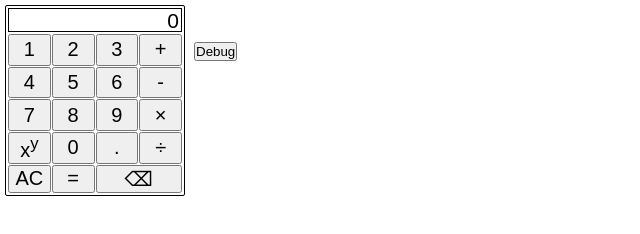
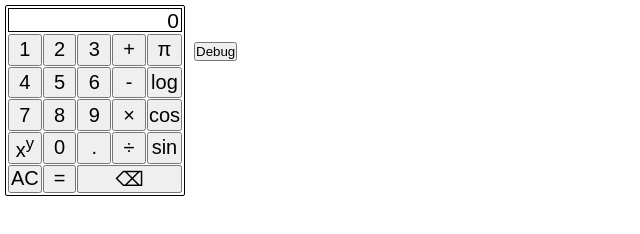
Before and after one commit to ample-samples/calculator, a website built with Vite: page index.html in a window 1280 px wide. Shown: the whole page, without its empty margins (0-640 px from the left). Built offline with nearby package versions, Linux system fonts and the light colour scheme; a web font is replaced by a local one.

Commit message:
added html and css for pi, sin, cos and log

```diff
--- a/index.html
+++ b/index.html
@@ -33,6 +33,11 @@
       <button class="calculator__button calculator__button--button-divide">÷</button>
       <button class="calculator__button calculator__button--button-clear" onclick="clear()">AC</button>
       <button class="calculator__button calculator__button--button-evaluate">=</button>
+      <button class="calculator__button calculator__button--button-pi">π</button>
+      <button class="calculator__button calculator__button--button-log">log</button>
+      <button class="calculator__button calculator__button--button-sin">sin</button>
+      <button class="calculator__button calculator__button--button-cos">cos</button>
+      <button class="calculator__button calculator__button--button-backspace">⌫</button>
       <button class="calculator__button calculator__button--button-backspace">⌫</button>
     </section>
   </section>
--- a/src/style.scss
+++ b/src/style.scss
@@ -34,16 +34,32 @@
     grid-template-columns: 1fr 1fr 1fr 1fr;
     grid-template-rows: 1fr 1fr 1fr 1fr;
     grid-template-areas:
-      "1 2 3 add"
-      "4 5 6 subtract"
-      "7 8 9 multiply"
-      "_ 0 period divide"
-      "clear evaluate backspace backspace";
+      "1 2 3 add pi"
+      "4 5 6 subtract log"
+      "7 8 9 multiply cos"
+      "_ 0 period divide sin"
+      "clear evaluate backspace backspace backspace";
 
     .calculator__button {
       width: 100%;
       height: 100%;
       font-size: 20px;
+
+      &--button-log {
+        grid-area: log
+      }
+
+      &--button-sin {
+        grid-area: sin
+      }
+
+      &--button-cos {
+        grid-area: cos
+      }
+
+      &--button-pi {
+        grid-area: pi
+      }
 
       &--button-0 {
         grid-area: "0"
```
Also changed, not shown: src/style.css, 1 other file.
